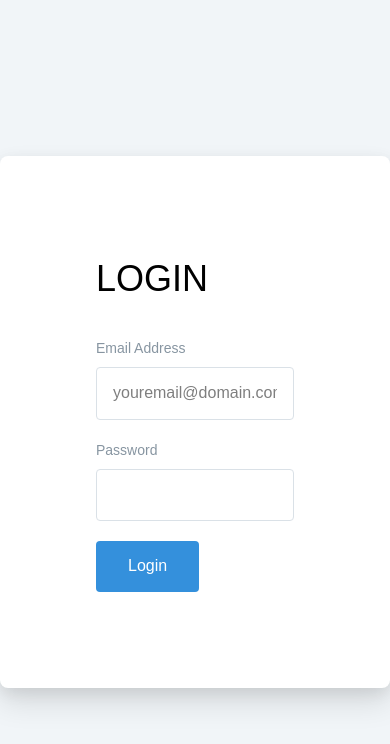
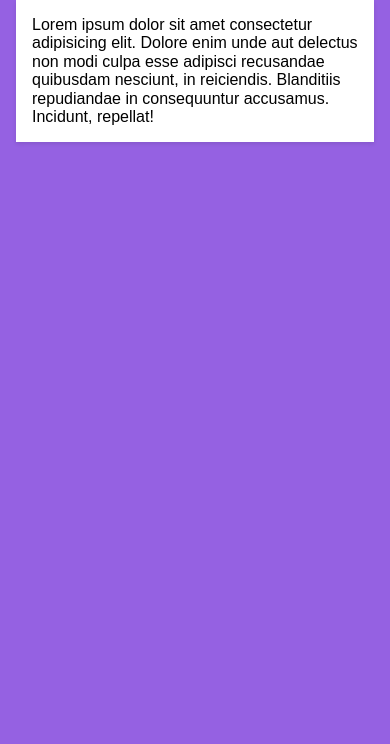
Before and after one commit to LAHILOTE/Belajar-Tailwind-CSS-Dari-Awal-0.1, a website: page index.html in a window 390 px wide. Drawn offline with Linux system fonts and the light colour scheme.

Commit message:
Responsive Design & Container

```diff
--- a/index.html
+++ b/index.html
@@ -9,23 +9,14 @@
     <link rel="stylesheet" href="./dist/app.css">
 </head>
 
-<body class="bg-grey-lighter">
-
-    <div class="h-screen flex items-center justify-center">
-        <div class="w-full shadow-lg rounded-lg max-w-md bg-white p-24 leading-normal">
-            <div class="text-4xl font-light mb-8 uppercase">Login</div>
-            <div class="mb-5">
-                <label for="email" class="text-sm mb-2 block text-grey-dark">Email Address</label>
-                <input type="text" name="" id="" placeholder="youremail@domain.com" class="border p-4 rounded w-full focus:border-blue focus:outline-none">
-            </div>
-            <div class="mb-5">
-                <label for="password" class="text-sm mb-2 block text-grey-dark">Password</label>
-                <input type="password" name="" id="" placeholder="" class="border p-4 rounded w-full focus:border-blue focus:outline-none">
-            </div>
-            <button type="submit" class="bg-blue py-4 px-8 text-white rounded hover:bg-blue-dark">Login</button>
+<body class="bg-purple">
+    <div class="container">
+        <div class="bg-white p-4 shadow">Lorem ipsum dolor sit amet consectetur adipisicing elit. Dolore enim unde aut
+            delectus
+            non modi culpa esse adipisci recusandae quibusdam nesciunt, in reiciendis. Blanditiis repudiandae in
+            consequuntur accusamus. Incidunt, repellat!</bg>
         </div>
     </div>
-
 </body>
 
 </html>
```
Also changed, not shown: dist/app.css, tailwind.js.
